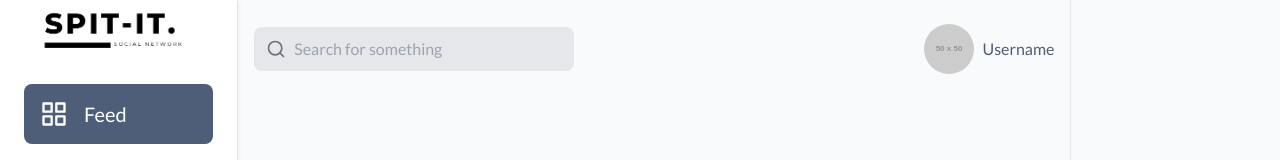
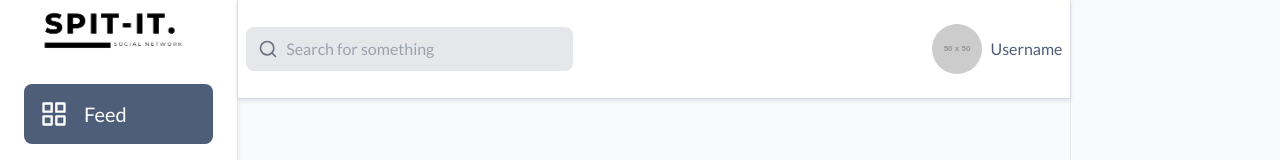
Before and after one commit to underscoDe/posts-app, a Next.js app: page / in a window 1280 px wide. Shown: the top 160 px of the page. Built offline with nearby package versions, Linux system fonts and the light colour scheme.

Commit message:
add some styling to header

```diff
--- a/src/components/Header/Header.tsx
+++ b/src/components/Header/Header.tsx
@@ -4,8 +4,8 @@ import HeaderUserProfile from "@/components/HeaderUserProfile";
 
 function Header() {
   return (
-    <header className="text-primary">
-      <div className="container mx-auto flex justify-between py-4">
+    <header className="text-primary shadow-sidebar p-2 bg-white">
+      <div className="container mx-auto flex flex-wrap justify-between py-4">
         <HeaderSearchBar />
         <HeaderUserProfile />
       </div>
--- a/src/pages/index.tsx
+++ b/src/pages/index.tsx
@@ -2,8 +2,8 @@ import Header from "@/components/Header";
 
 export default function Home() {
   return (
-    <div className="p-4 pt-2">
+    <>
       <Header />
-    </div>
+    </>
   );
 }
```
